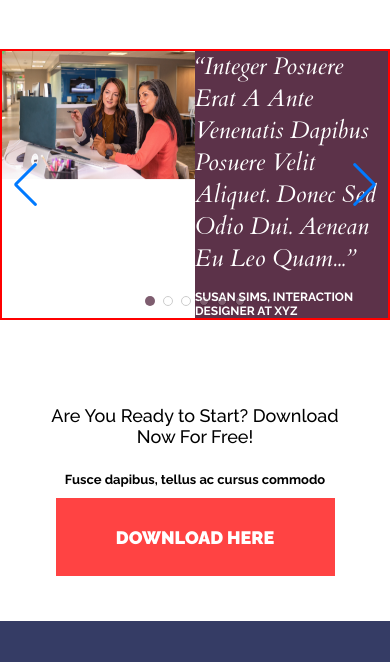
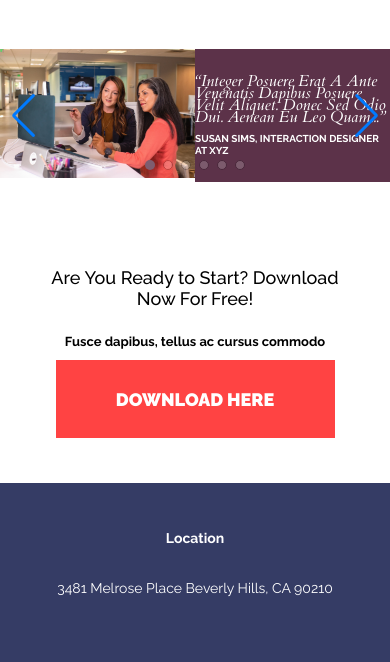
Before and after one commit to Hwor001/FE49-Landing-Leus-Eduard-2, a website built with Parcel: page src/index.html in a window 390 px wide. Shown: the part 5530-6192 px from the top of the page. Built offline with nearby package versions, Linux system fonts and the light colour scheme.

Commit message:
lesson 3

```diff
--- a/src/js/app.js
+++ b/src/js/app.js
@@ -1,6 +1,6 @@
 
 const swiper = new Swiper('.swiper', {
-   direction: 'horizontal',
+  direction: 'horizontal',
    loop: true,
    pagination: {
      el: '.swiper-pagination',
--- a/src/scss/swiper.scss
+++ b/src/scss/swiper.scss
@@ -5,7 +5,6 @@
 .swiper {
    max-width: 100%;
    height: auto;
-   border: 2px solid red;
 }
 
 // .swiper-wrapper {
@@ -94,6 +93,33 @@
    }
 }
 
+
+
 @media screen and (max-width: 576px) {
+   .slide-text {
+      & span, p {
+         max-width: 275px;
+      }
+   }
+    .slide-text span {
+      font-size: 16px;
+      line-height: 12px;
+      margin-bottom: 10px;
+   }
+   .slide-text p {
+      font-size: 10px;
+      line-height: 12px;
+   }
+}
 
+@media screen and (max-width: 320px) {
+   .slide-text span {
+      font-size: 13px;
+      line-height: 10px;
+      margin-bottom: 5px;
+   }
+   .slide-text p {
+      font-size: 8px;
+      line-height: 10px;
+   }
 }
```
